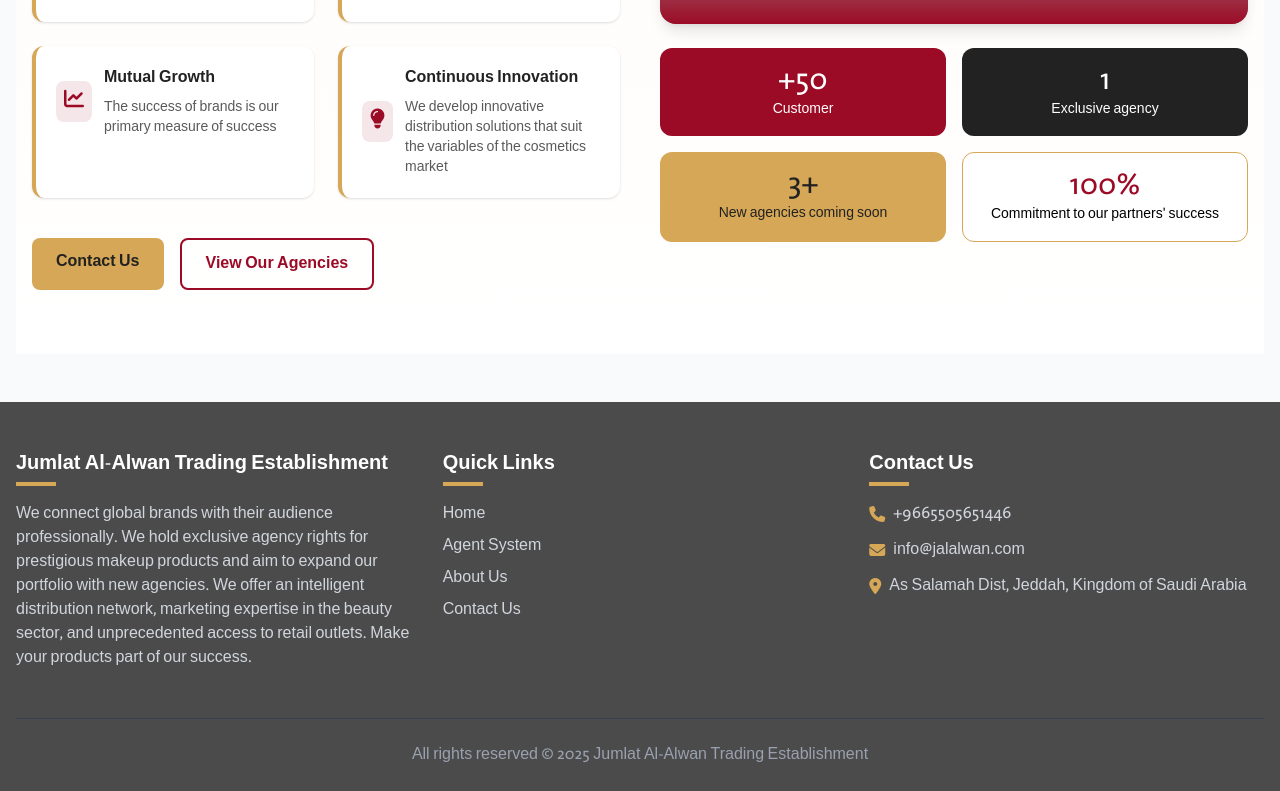
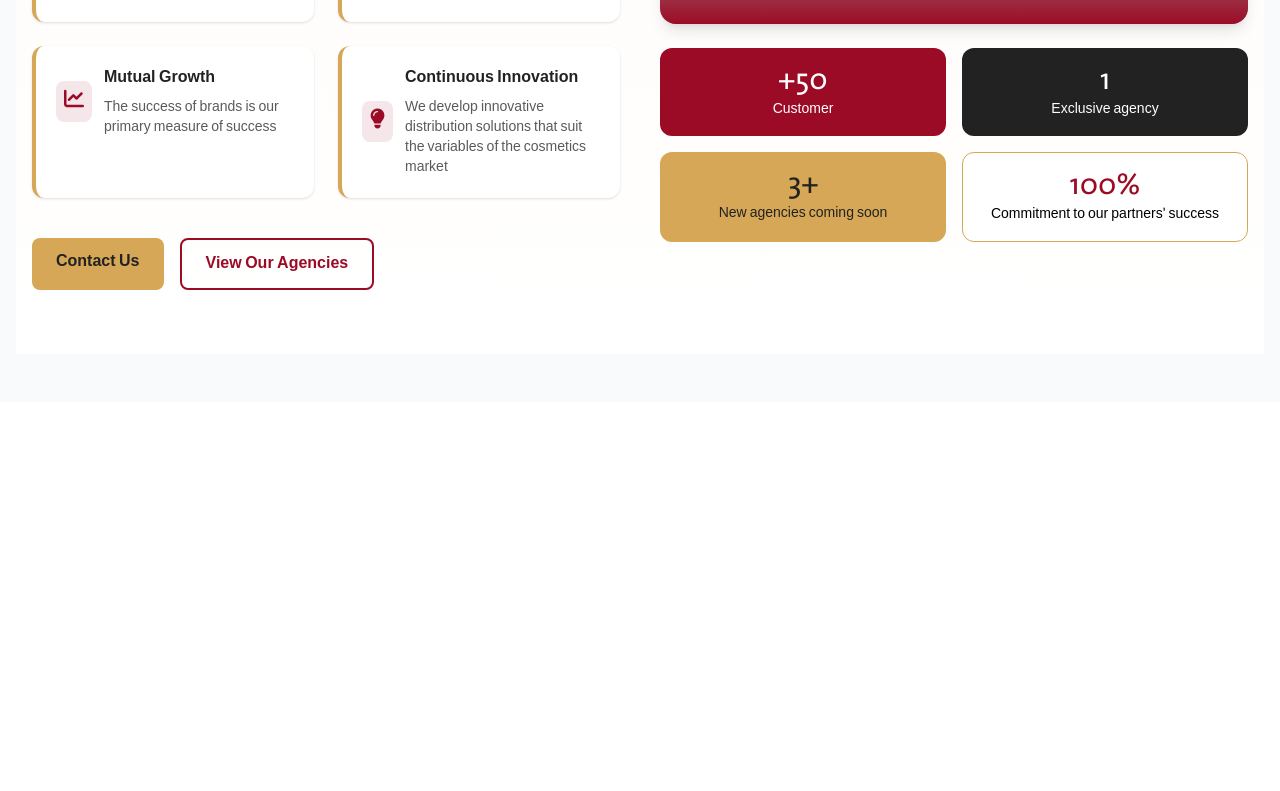
Before and after one commit to DEXAL-ye/jalalwan, a Vue app: page / in a window 1280 px wide. Shown: the part 3577-4368 px from the top of the page. After the commit the page ends 3979 px from the top, so only its background shows below. Built offline with nearby package versions, Linux system fonts and the light colour scheme; grey boxes are pictures that could not be loaded.

Commit message:
last thing

```diff
--- a/src/views/LandingPage.vue
+++ b/src/views/LandingPage.vue
@@ -1,20 +1,20 @@
 <script setup lang="ts">
-import { ref, onMounted, onBeforeUnmount, computed } from 'vue';
+import { ref, onMounted, onBeforeUnmount } from 'vue';
 import Header from '../components/Shared/Header.vue';
 import Hero from '../components/Shared/HeroSection.vue';
 import Home from '../components/Shared/Home.vue';
 import About from '../components/Shared/About.vue';
 import Agents from '../components/Shared/Agent.vue';
-import { useI18n } from 'vue-i18n'
-const { t, locale } = useI18n()
+// import { useI18n } from 'vue-i18n'
+// const { t } = useI18n()
 const activePage = ref('home');
 
 const setActivePage = (page: string) => {
   activePage.value = page;
   window.scrollTo({ top: 0, behavior: 'smooth' });
 };
-import type { NavigationItem } from '../types/var';
-import { useRoute, useRouter } from 'vue-router';
+// import type { NavigationItem } from '../types/var';
+// import { useRoute, useRouter } from 'vue-router';
 
 // const formatPhoneNumber = (phone: string) => {
 //   return phone.replace(/\D/g, '');
@@ -22,48 +22,48 @@
 
 // Precompute all phone numbers to avoid complex template expressions
 // const contactPhoneValue = computed(() => t('contact.phone_value'));
-const footerPhoneValue = computed(() => t('footer.phone'));
+// const footerPhoneValue = computed(() => t('footer.phone'));
 // const formattedContactPhone = computed(() => formatPhoneNumber(contactPhoneValue.value));
 // const formattedFooterPhone = computed(() => formatPhoneNumber(footerPhoneValue.value));
 
 const emit = defineEmits(['set-active-page']);
 
-const route = useRoute();
-const router = useRouter();
+// const route = useRoute();
+// const router = useRouter();
 
-const navigation = ref<NavigationItem[]>([
-  { id: 'home', title: 'home' },
-  { id: 'agents', title: 'agent_system' },
-  { id: 'about', title: 'about' },
-  { id: 'contact', title: 'contact_us' }
-]);
+// const navigation = ref<NavigationItem[]>([
+//   { id: 'home', title: 'home' },
+//   { id: 'agents', title: 'agent_system' },
+//   { id: 'about', title: 'about' },
+//   { id: 'contact', title: 'contact_us' }
+// ]);
 
 // Predefined URLs
 // const mapEmbedUrl = "https://www.google.com/maps/embed?pb=!1m18!1m12!1m3!1d3710.444062526807!2d39.18273831541619!3d21.56826177482348!2m3!1f0!2f0!3f0!3m2!1i1024!2i768!4f13.1!3m3!1m2!1s0x15c3d06eb0eada53%3A0xa265b30c08915e0f!2z2KfZhNmF2LnZhdiv2Kog2KfZhNiv2YjZhdin2YU!5e0!3m2!1sen!2ssa!4v1658322347658!5m2!1sen!2ssa";
 // const mapDirectionsUrl = "https://www.google.com/maps/place/JESA6619,+6619+Abu+Al+Fadl+Al+Mouhsi,+2603,+As+Salamah+District,+Jeddah+23436,+Saudi+Arabia/@21.5802697,39.1470876,18z/data=!3m1!4b1!4m10!1m2!2m1!1z2K3ZiiDYp9mE2LPZhNin2YXYqS-AtINij2KjZiCDYp9mE2YHYttmEINin2YTZhdit2LPZiiA2NjE5INis2K_YqSDYjDIzNDM2INin2YTZhdmF2YTZg9ipINin2YTYudix2KjZitipINin2YTYs9i52YjYr9mK2Kkg4oCTINmH2KfYqtmBIDAwOTY2NTA1MTQ0NiDYsy7YqiA0MDMwNTk1MzM4!3m6!1s0x15c3da848293561b:0x3e8c805069fa976e!8m2!3d21.5802697!4d39.1490991!15sCqIB2K3ZiiDYp9mE2LPZhNin2YXYqS-AtINij2KjZiCDYp9mE2YHYttmEINin2YTZhdit2LPZiiA2NjE5INis2K_YqSDYjDIzNDM2INin2YTZhdmF2YTZg9ipINin2YTYudix2KjZitipINin2YTYs9i52YjYr9mK2Kkg4oCTINmH2KfYqtmBIDAwOTY2NTA1MTQ0NiDYsy7YqiA0MDMwNTk1MzM4kgERY29tcG91bmRfYnVpbGRpbmfgAQA!16s%2Fg%2F11k6bby4xc?entry=ttu&g_ep=EgoyMDI1MDYyOS4wIKXMDSoASAFQAw%3D%3D";
 
-const navigateToSection = (nav: NavigationItem): void => {
-  if (route.path !== '/') {
-    router.push('/').then(() => {
-      scrollToSection(nav.id);
-    });
-  } else {
-    scrollToSection(nav.id);
-  }
-};
+// const navigateToSection = (nav: NavigationItem): void => {
+//   if (route.path !== '/') {
+//     router.push('/').then(() => {
+//       scrollToSection(nav.id);
+//     });
+//   } else {
+//     scrollToSection(nav.id);
+//   }
+// };
 
-const scrollToSection = (hash: string): void => {
-  emit('set-active-page', hash);
-  setTimeout(() => {
-    const section = document.getElementById(hash);
-    if (section) {
-      section.scrollIntoView({
-        behavior: 'smooth',
-        block: 'start'
-      });
-    }
-  }, 100);
-};
+// const scrollToSection = (hash: string): void => {
+//   emit('set-active-page', hash);
+//   setTimeout(() => {
+//     const section = document.getElementById(hash);
+//     if (section) {
+//       section.scrollIntoView({
+//         behavior: 'smooth',
+//         block: 'start'
+//       });
+//     }
+//   }, 100);
+// };
 
 // Detect active section on scroll
 const handleScroll = () => {
@@ -209,7 +209,7 @@
         </div>
       </div> -->
     </main>
-    <footer class="bg-[#4B4B4B] text-white pt-12 pb-6">
+    <!-- <footer class="bg-[#4B4B4B] text-white pt-12 pb-6">
       <div class="container mx-auto px-4">
         <div class="grid grid-cols-1 md:grid-cols-3 gap-8 mb-8">
           <div>
@@ -271,7 +271,7 @@
           <p>{{ t('footer.copyright', { year: new Date().getFullYear() }) }}</p>
         </div>
       </div>
-    </footer>
+    </footer> -->
   </div>
 </template>
 
```
